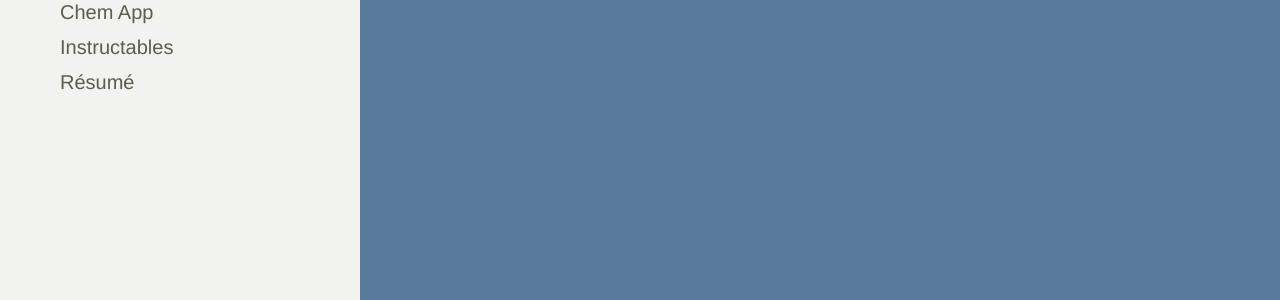
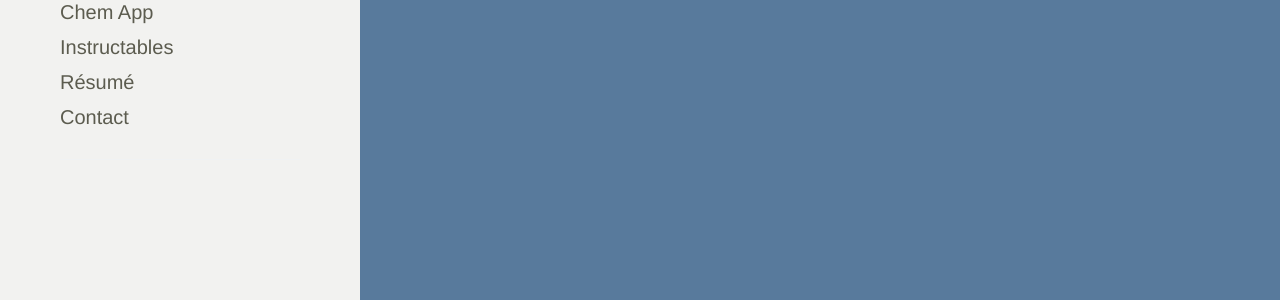
Before and after one commit to cakoch10/cakoch10.github.io, a Jekyll site: the page built from index.html, in a window 1280 px wide. Shown: the part 559-859 px from the top of the page. Built offline with Jekyll 4.4.1, drawn with Linux system fonts in a browser that asks for light colours; Markdown is read by kramdown in place of the engine named in the settings; the list of posts is cut into pages by our own code.

Commit message:
Update sidebar.html

```diff
--- a/_includes/sidebar.html
+++ b/_includes/sidebar.html
@@ -17,7 +17,7 @@
       <a class="sidebar-nav-item" href="https://play.google.com/store/apps/details?id=appinventor.ai_cakoch10.ChemistryMadeEasy">Chem App</a>
       <a class="sidebar-nav-item" href="http://www.instructables.com/member/cakoch10?show=INSTRUCTABLES">Instructables</a>
       <a class="sidebar-nav-item" href="https://github.com/cakoch10/cakoch10.github.io/raw/master/_includes/Resume.pdf">Résumé</a>
-
+      <a class="sidebar-nav-item" href="mailto:cakoch10@gmail.com">Contact</a>
       {% comment %}
         The code below dynamically generates a sidebar nav of pages with
         `layout: page` in the front-matter. See readme for usage.
```
